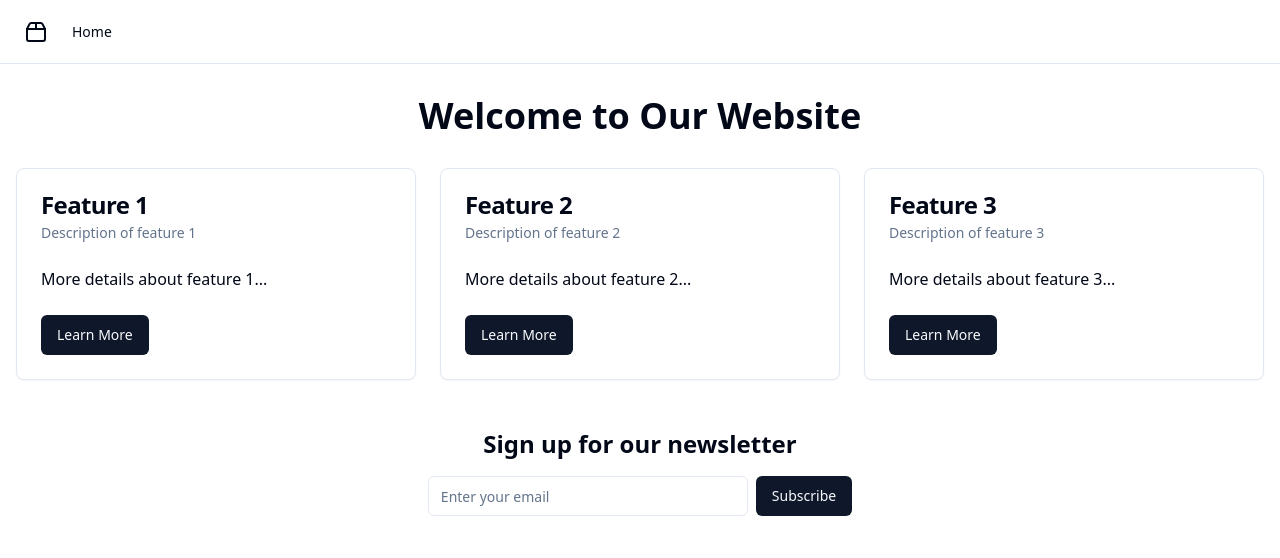
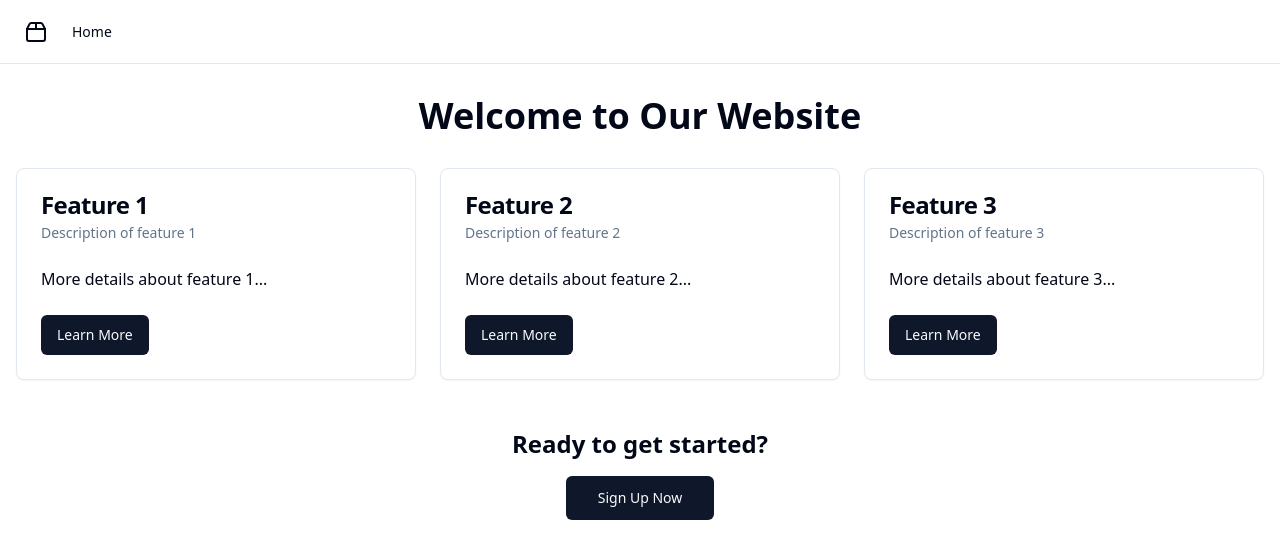
Before and after one commit to GPT-Engineer-App-Dev/starter-modifier, a React (Vite) app: page / in a window 1280 px wide. Shown: the top 558 px of the page. Built offline with nearby package versions, Linux system fonts and the light colour scheme.

Commit message:
GPT Engineer Update

```diff
--- a/src/pages/Index.jsx
+++ b/src/pages/Index.jsx
@@ -1,18 +1,8 @@
+import React from 'react';
 import { Button } from "@/components/ui/button";
-import { Card, CardContent, CardDescription, CardFooter, CardHeader, CardTitle } from "@/components/ui/card";
-import { Input } from "@/components/ui/input";
-import { useState } from "react";
+import { Card, CardHeader, CardTitle, CardDescription, CardContent, CardFooter } from "@/components/ui/card";
 
 const HomePage = () => {
-  const [email, setEmail] = useState("");
-
-  const handleSubmit = (e) => {
-    e.preventDefault();
-    // Handle newsletter signup logic here
-    console.log("Signed up with email:", email);
-    setEmail("");
-  };
-
   return (
     <div className="container mx-auto px-4 py-8">
       <h1 className="text-4xl font-bold text-center mb-8">Welcome to Our Website</h1>
@@ -58,18 +48,9 @@ const HomePage = () => {
         </Card>
       </div>
 
-      <div className="mt-12">
-        <h2 className="text-2xl font-semibold text-center mb-4">Sign up for our newsletter</h2>
-        <form onSubmit={handleSubmit} className="flex justify-center">
-          <Input
-            type="email"
-            placeholder="Enter your email"
-            value={email}
-            onChange={(e) => setEmail(e.target.value)}
-            className="max-w-xs mr-2"
-          />
-          <Button type="submit">Subscribe</Button>
-        </form>
+      <div className="mt-12 text-center">
+        <h2 className="text-2xl font-semibold mb-4">Ready to get started?</h2>
+        <Button size="lg">Sign Up Now</Button>
       </div>
     </div>
   );
```
